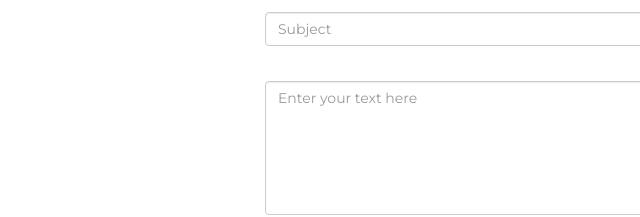
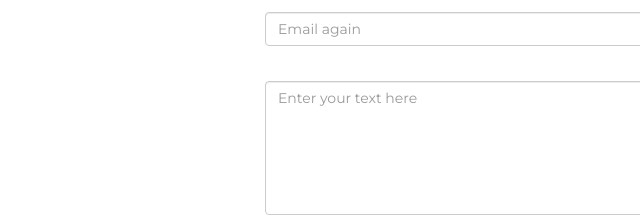
Before and after one commit to AndrewOrunchak/homepage, a plain HTML site: page contact.html in a window 1280 px wide. Shown: the part 604-821 px from the top of the page, 0-640 px from the left. Drawn offline with nearby package versions, Linux system fonts and the light colour scheme.

Commit message:
Update contact.html

```diff
--- a/contact.html
+++ b/contact.html
@@ -55,7 +55,7 @@
 				    <br>
 				  </div>
 				  <div class="form-group">
-				    <input type="email" class="form-control" id="subjectEmail1" placeholder="Subject">
+				    <input type="email" class="form-control" id="subjectEmail1" placeholder="Email again">
 				    <br>
 				  </div>
 				  <textarea class="form-control" rows="6" placeholder="Enter your text here"></textarea>
```
